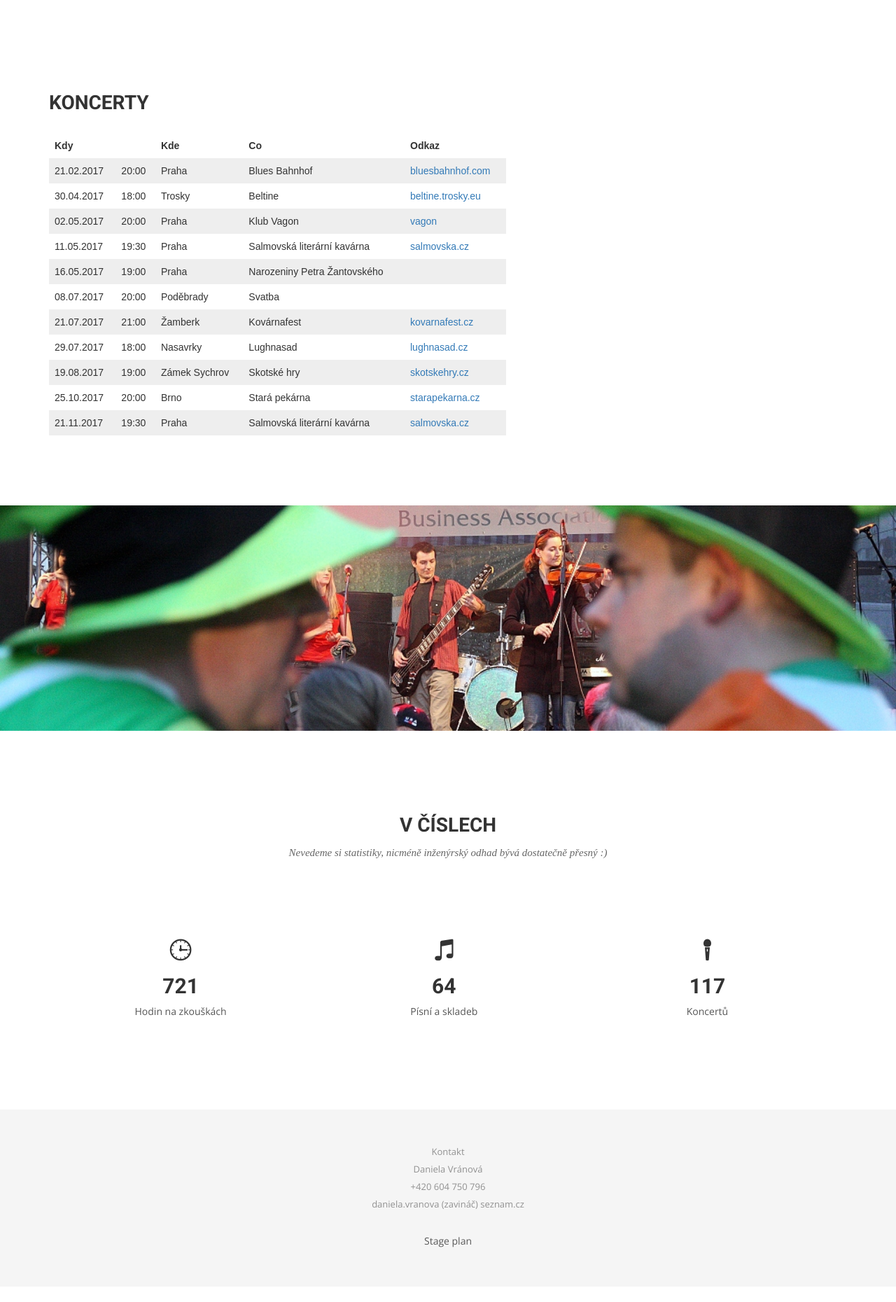
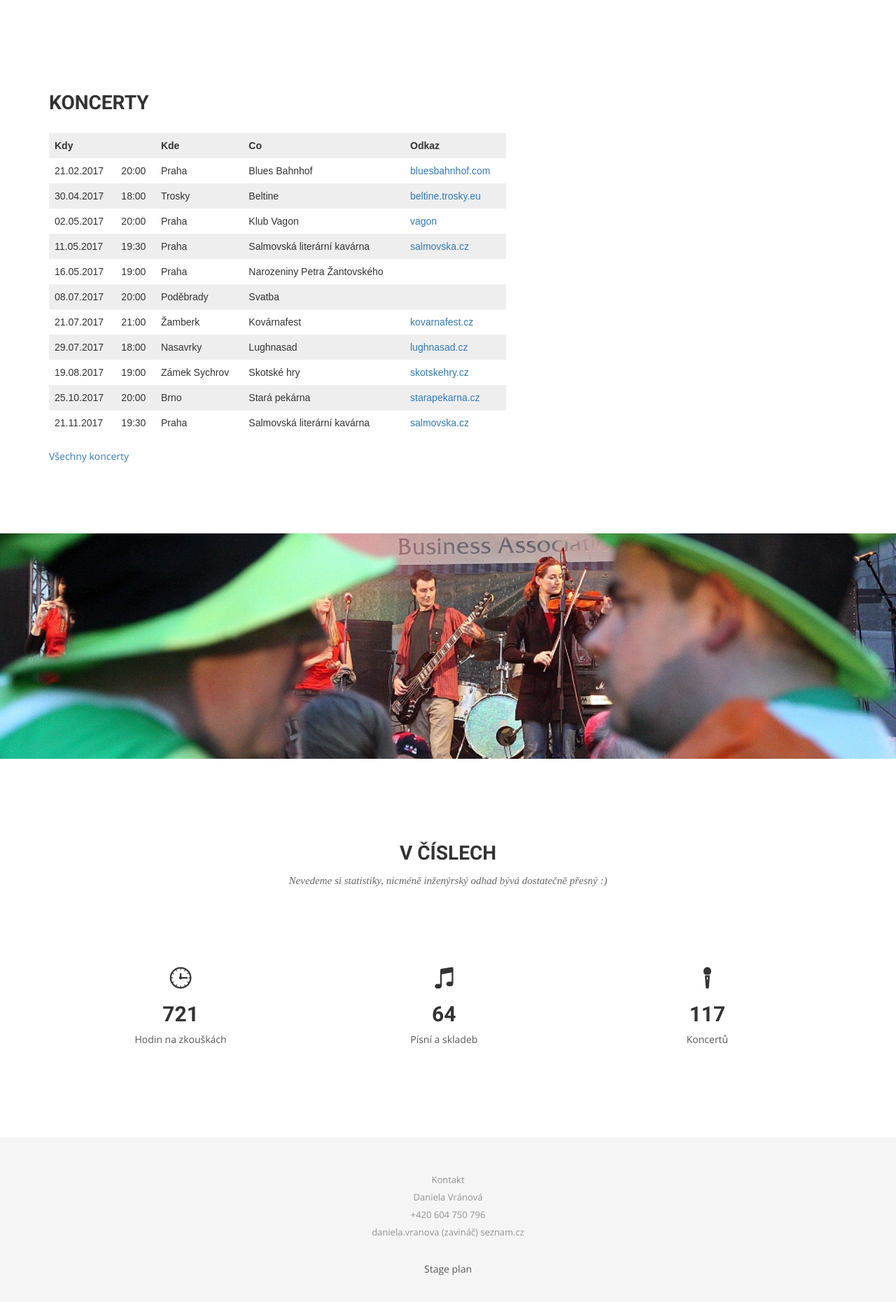
Before and after one commit to davrys/rira-web-jekyll, a Jekyll site: the page built from sites/index.html, in a window 1280 px wide. Shown: the part 4370-6230 px from the top of the page at 70% size. Built offline with Jekyll 4.4.1, drawn with Linux system fonts in a browser that asks for light colours; nearby versions of some CDN libraries; some web fonts are replaced; before the commit the page ends 6208 px from its top, so only the background shows below that.

Commit message:
+ "All events" page

```diff
--- a/_includes/events.html
+++ b/_includes/events.html
@@ -6,7 +6,11 @@
         <div class="block">
 
           <div class="section-title">
-            <h2>Koncerty</h2>
+            {% if include.all_events %}
+              <h2>Všechny koncerty</h2>
+            {% else %}
+              <h2>Koncerty</h2>
+            {% endif %}
             <p></p>
           </div>
 
@@ -24,7 +28,7 @@
               padding: 8px;
           }
 
-          tr:nth-child(even) {
+          tr:nth-child(odd) {
               background-color: #eeeeee;
           }
           </style>
@@ -43,7 +47,7 @@
               {% assign event_year = event.date | date: "%Y" %}
               {% assign current_year = site.time | date: "%Y" %}
 
-              {% if include.show_all_events == "true" or event_year >= current_year %}
+              {% if include.all_events or event_year >= current_year %}
                 <tr>
                   <td>{{ event.date }}</td>
                   <td>{{ event.time }}</td>
@@ -54,10 +58,16 @@
               {% endif %}
 
             {% endfor %}
+
           </table>
 
-        </div>
-      </div><!-- .col-md-7 close -->
+          </br>
+          {% unless include.all_events %}
+            <a href="{{ site.baseurl }}{% link sites/events.html %}">Všechny koncerty</a>
+          {% endunless %}
+
+        </div> <!-- block -->
+      </div> <!-- .col-md-7 -->
 
     </div>
   </div>
--- a/_layouts/landpage.html
+++ b/_layouts/landpage.html
@@ -16,7 +16,7 @@
     {% include team.html %}
     {% include parallax02.html %}
 
-    {% include events.html show_all_events="false" %}
+    {% include events.html %}
     {% include parallax03.html %}
     {% include numbers.html %}
 
```
Also changed, not shown: events.html (added, +8 -0 lines), sites/events.html (added, +8 -0 lines), sites/index.html (renamed from index.html).
